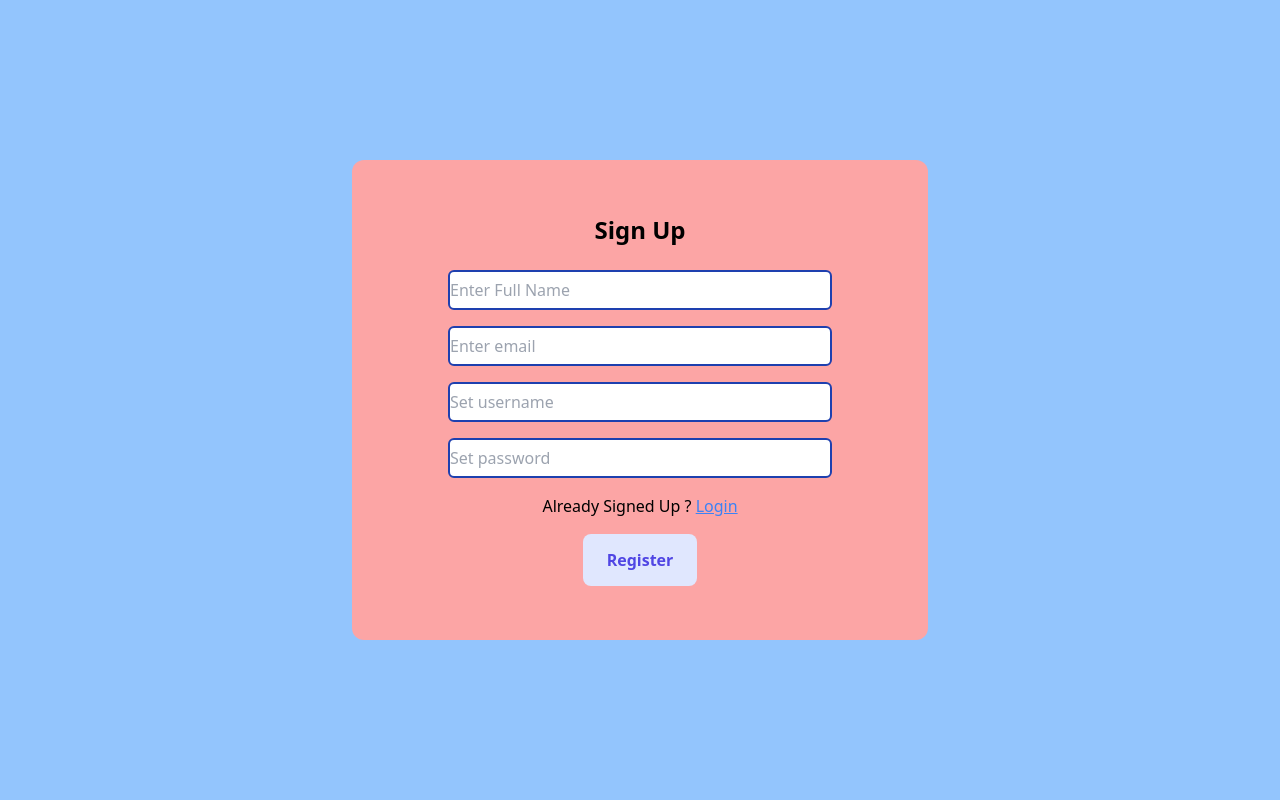
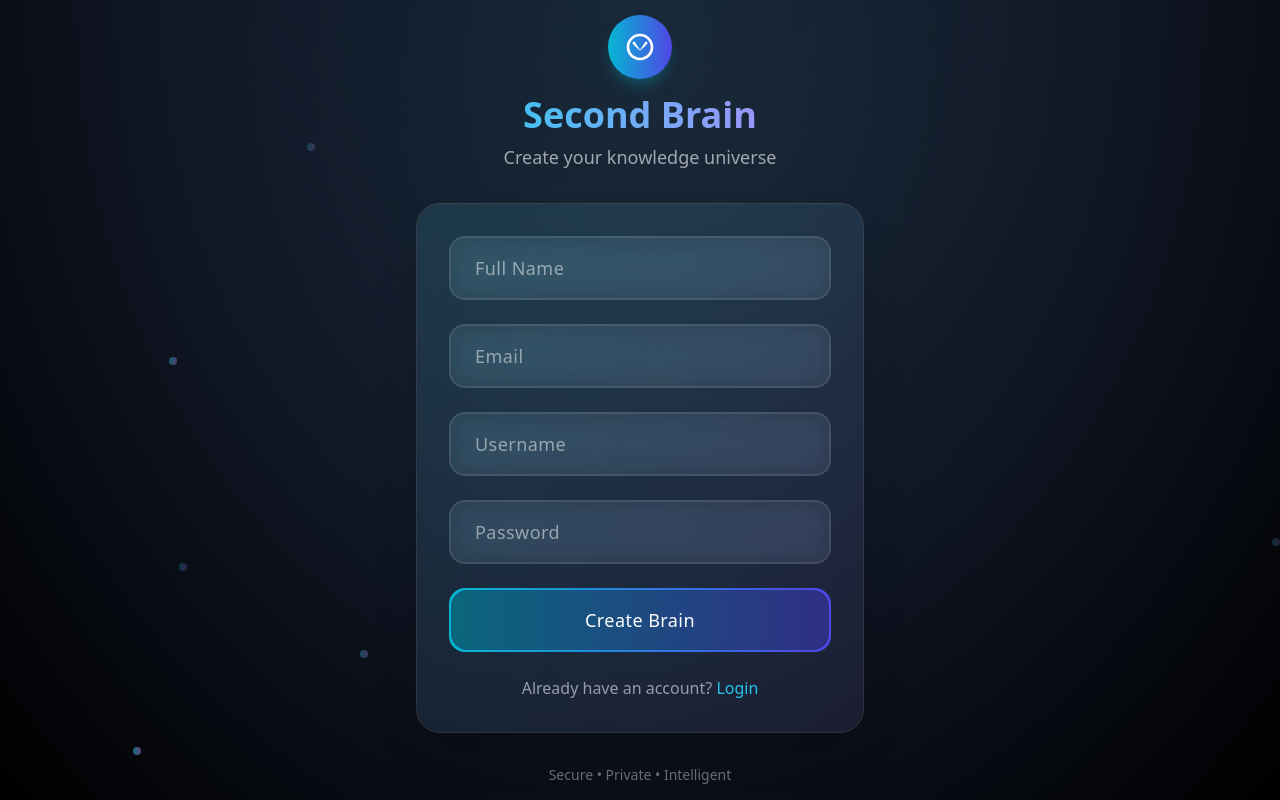
Before and after one commit to SinghaAnirban005/MemoryQuilt-FE, a React (Vite) app in the folder memory-fe/: page / in a window 1280 px wide. Built offline with nearby package versions, Linux system fonts and the light colour scheme.

Commit message:
Refactor Login and Signup components

```diff
--- a/memory-fe/src/components/ui/Button.tsx
+++ b/memory-fe/src/components/ui/Button.tsx
@@ -40,3 +40,26 @@ export const Button = forwardRef<HTMLButtonElement, ButtonInterface>((props, ref
         </div>
     </button>
 })
+
+export const ModernButton = ({
+  title,
+  onClick,
+  loading,
+}: {
+  title: string;
+  onClick: () => void;
+  loading?: boolean;
+}) => (
+  <button
+    onClick={onClick}
+    disabled={loading}
+    className="group relative w-full overflow-hidden rounded-2xl bg-gradient-to-r from-cyan-500 to-purple-600 p-[2px] transition-all duration-300 hover:scale-105 hover:shadow-2xl hover:shadow-cyan-500/25 disabled:opacity-50 disabled:cursor-not-allowed disabled:hover:scale-100"
+  >
+    <div className="relative flex items-center justify-center rounded-2xl bg-gray-900/50 px-8 py-4 backdrop-blur-sm transition-all duration-300 group-hover:bg-gray-900/30">
+      <span className="text-lg font-medium text-white tracking-wide">
+        {loading ? "Creating..." : title}
+      </span>
+      <div className="absolute inset-0 bg-gradient-to-r from-cyan-400/0 via-cyan-400/20 to-purple-400/0 translate-x-[-100%] group-hover:translate-x-[100%] transition-transform duration-700 ease-out" />
+    </div>
+  </button>
+);
--- a/memory-fe/src/components/ui/Input.tsx
+++ b/memory-fe/src/components/ui/Input.tsx
@@ -1,4 +1,4 @@
-import React, { forwardRef } from "react";
+import React, { forwardRef,  useState } from "react";
 
 interface InputInterface {
     placeholder?: string;
@@ -33,3 +33,60 @@ export const Input = forwardRef<HTMLInputElement, InputInterface>(
         );
     }
 );
+
+
+export const ModernInput = ({
+  type,
+  placeholder,
+  value,
+  onChange,
+  error,
+  name,
+}: {
+  type: string;
+  placeholder: string;
+  value: string;
+  onChange: (e: React.ChangeEvent<HTMLInputElement>) => void;
+  error?: string;
+  name: string;
+}) => {
+  const [focused, setFocused] = useState(false);
+
+  return (
+    <div className="relative group">
+      <div
+        className={`
+        relative overflow-hidden rounded-2xl backdrop-blur-md
+        ${focused
+            ? "bg-white/10 border-2 border-cyan-400/50 shadow-lg shadow-cyan-500/20"
+            : "bg-white/5 border-2 border-white/10 hover:border-white/20"
+          }
+        transition-all duration-300 ease-out
+      `}
+      >
+        <input
+          type={type}
+          name={name}
+          value={value}
+          onChange={onChange}
+          placeholder={placeholder}
+          onFocus={() => setFocused(true)}
+          onBlur={() => setFocused(false)}
+          className="w-full px-6 py-4 bg-transparent text-white placeholder-white/50 outline-none text-lg font-light tracking-wide"
+        />
+        <div
+          className={`
+          absolute inset-0 bg-gradient-to-r from-cyan-400/20 to-purple-400/20 opacity-0
+          ${focused ? "opacity-100" : "group-hover:opacity-50"}
+          transition-opacity duration-300 pointer-events-none
+        `}
+        />
+      </div>
+      {error && (
+        <div className="mt-2 text-red-400 text-sm font-light animate-pulse">
+          {error}
+        </div>
+      )}
+    </div>
+  );
+};
--- a/memory-fe/src/components/ui/Login.tsx
+++ b/memory-fe/src/components/ui/Login.tsx
@@ -1,11 +1,11 @@
 import { useForm, SubmitHandler } from "react-hook-form";
-import { Input } from "./Input";
-import { Button } from "./Button";
-import axios from "axios";
 import { useState } from "react";
 import { useNavigate } from "react-router-dom";
 import { useDispatch } from "react-redux";
+import axios from "axios";
 import { login } from "../../store/Slice";
+import { ModernButton } from "./Button";
+import { ModernInput } from "./Input";
 import { Loader } from "./Loader";
 
 type LoginInputs = {
@@ -13,67 +13,143 @@ type LoginInputs = {
   password: string;
 };
 
+const BrainOrbs = () => (
+  <div className="absolute inset-0 overflow-hidden pointer-events-none">
+    {[...Array(6)].map((_, i) => (
+      <div
+        key={i}
+        className={`absolute w-2 h-2 bg-gradient-to-r from-cyan-400 to-purple-400 rounded-full opacity-20`}
+        style={{
+          left: `${Math.random() * 100}%`,
+          top: `${Math.random() * 100}%`,
+          animation: `pulse ${3 + Math.random() * 2}s infinite ${i * 0.5}s`,
+        }}
+      />
+    ))}
+  </div>
+);
+
 export function Login() {
-    const { register, handleSubmit } = useForm<LoginInputs>();
-    const [loading, setLoading] = useState(false)
-    const [error, setError] = useState('')
-    const navigate = useNavigate()
-    const dispatch = useDispatch()
+  const dispatch = useDispatch();
+  const navigate = useNavigate();
+  const [loading, setLoading] = useState(false);
+  const [apiError, setApiError] = useState("");
 
-    const handleLogin: SubmitHandler<LoginInputs> = async(data) => {
-        setLoading(true)
+  const {
+    register,
+    handleSubmit,
+    formState: { errors },
+    setValue,
+    watch,
+  } = useForm<LoginInputs>();
+
+  const onSubmit: SubmitHandler<LoginInputs> = async (data) => {
+    setLoading(true);
+    setApiError("");
 
     try {
-            const loginReq = await axios.post('https://memory-quilt-backend.onrender.com/api/v1/signin', data, {
-                withCredentials: true
-            })
-            if(!loginReq){
-                setError('Error occured while trying to login')
+      const loginReq = await axios.post(
+        "https://memory-quilt-backend.onrender.com/api/v1/signin",
+        data,
+        {
+          withCredentials: true,
         }
-            const contentData = await axios.get('https://memory-quilt-backend.onrender.com/api/v1/content', {
-                withCredentials: true
-            })
+      );
 
-            dispatch(login(contentData.data.content))
+      if (!loginReq || loginReq.status !== 200) {
+        throw new Error("Invalid response");
+      }
 
-            setLoading(false)
-            navigate('/home')
+      const contentData = await axios.get(
+        "https://memory-quilt-backend.onrender.com/api/v1/content",
+        {
+          withCredentials: true,
+        }
+      );
+
+      dispatch(login(contentData.data.content));
+      setLoading(false);
+      navigate("/home");
     } catch (error) {
-            setError("Server error :: Failed to login")
+      setApiError("Failed to login. Please try again.");
+      setLoading(false);
     }
   };
 
-    if(loading){
-        return <Loader color={"#38bdf8"} size={150} loading={loading} />
+  if (loading) {
+    return <Loader color={"#38bdf8"} size={150} loading={loading} />;
   }
 
   return (
-        <div className="flex items-center justify-center w-[100%] h-[100vh] bg-blue-300">
-            {error ? <div>{error}</div> : null}
-            <form onSubmit={handleSubmit(handleLogin)} className="flex flex-col items-center justify-center gap-4 bg-red-300 w-[40%] h-[50%] rounded-xl">
-                <div className="text-2xl font-bold">
-                    Login
+    <div className="relative flex items-center justify-center w-full h-screen bg-gradient-to-br from-gray-900 via-gray-800 to-black overflow-hidden">
+      <div className="absolute inset-0 bg-[radial-gradient(ellipse_at_top,_var(--tw-gradient-stops))] from-cyan-900/20 via-gray-900 to-black" />
+      <BrainOrbs />
+
+      <div className="relative z-10 w-full max-w-md mx-4">
+        <div className="text-center mb-8">
+          <div className="inline-flex items-center justify-center w-16 h-16 mb-4 rounded-full bg-gradient-to-r from-cyan-500 to-purple-600 shadow-lg shadow-cyan-500/25">
+            <svg className="w-8 h-8 text-white" fill="currentColor" viewBox="0 0 24 24">
+              <path d="M12 2C6.48 2 2 6.48 2 12s4.48 10 10 10 10-4.48 10-10S17.52 2 12 2zm0 18c-4.41 0-8-3.59-8-8s3.59-8 8-8 8 3.59 8 8-3.59 8-8 8zm3.88-11.71L12 14.17 8.12 8.29c-.39-.39-1.02-.39-1.41 0-.39.39-.39 1.02 0 1.41l4.59 4.59c.39.39 1.02.39 1.41 0l4.59-4.59c.39-.39.39-1.02 0-1.41-.39-.38-1.02-.38-1.42.01z"/>
+            </svg>
           </div>
-                <div>
-                    <Input
+          <h1 className="text-4xl font-bold bg-gradient-to-r from-cyan-400 to-purple-400 bg-clip-text text-transparent mb-2">
+            Second Brain
+          </h1>
+          <p className="text-white/60 text-lg font-light">Connect to your knowledge universe</p>
+        </div>
+
+        <form onSubmit={handleSubmit(onSubmit)} className="relative backdrop-blur-xl bg-white/5 rounded-3xl border border-white/10 p-8 shadow-2xl shadow-black/20">
+          <div className="absolute inset-0 bg-gradient-to-br from-cyan-500/10 to-purple-500/10 rounded-3xl" />
+          <div className="relative space-y-6">
+            {apiError && (
+              <div className="p-4 rounded-2xl bg-red-500/10 border border-red-500/20 backdrop-blur-sm">
+                <p className="text-red-400 text-center font-light">{apiError}</p>
+              </div>
+            )}
+
+            <ModernInput
               type="text"
-                        placeholder="Enter username"
-                        size="md"
-                        {...register("username", { required: "Username is required" })}
+              placeholder="Username"
+              name="username"
+              value={watch("username") || ""}
+              onChange={(e) => setValue("username", e.target.value)}
+              error={errors.username?.message}
+            />
+
+            <ModernInput
+              type="password"
+              placeholder="Password"
+              name="password"
+              value={watch("password") || ""}
+              onChange={(e) => setValue("password", e.target.value)}
+              error={errors.password?.message}
+            />
+
+            <ModernButton
+              title="Access Brain"
+              onClick={handleSubmit(onSubmit)}
+              loading={loading}
             />
           </div>
 
-                <div>
-                    <Input
-                        type="password"
-                        placeholder="Enter password"
-                        size="md"
-                        {...register("password", { required: "Password is required" })}
-                    />
+          <div className="mt-6 text-center">
+            <p className="text-white/60 font-light">
+              New to the neural network?{" "}
+              <button
+                type="button"
+                onClick={() => navigate("/")}
+                className="text-cyan-400 hover:text-cyan-300 font-medium transition-colors duration-200 hover:underline"
+              >
+                Create Brain
+              </button>
+            </p>
           </div>
-                <div>Don't have an account ? <span className="cursor-pointer text-blue-500 underline" onClick={() => navigate('/signup')}>Sign Up</span></div>
-                <Button title="Login" size="md" variant="secondary" type="submit" />
         </form>
+
+        <div className="mt-8 text-center">
+          <p className="text-white/40 text-sm font-light">Secure • Private • Intelligent</p>
         </div>
-    )
+      </div>
+    </div>
+  );
 }
--- a/memory-fe/src/components/ui/Signup.tsx
+++ b/memory-fe/src/components/ui/Signup.tsx
@@ -1,88 +1,161 @@
 import { useForm, SubmitHandler } from "react-hook-form";
-import { Input } from "./Input";
-import { Button } from "./Button";
 import { useState } from "react";
 import axios from "axios";
 import { useNavigate } from "react-router-dom";
 import { Loader } from "./Loader";
+import { ModernInput } from "./Input";
+import { ModernButton } from "./Button";
 
 type SignUpInputs = {
-    fullName: string,
+  fullName: string;
   username: string;
   password: string;
-    email: string
+  email: string;
 };
 
+const BrainOrbs = () => (
+  <div className="absolute inset-0 overflow-hidden pointer-events-none">
+    {[...Array(6)].map((_, i) => (
+      <div
+        key={i}
+        className={`absolute w-2 h-2 bg-gradient-to-r from-cyan-400 to-purple-400 rounded-full opacity-20`}
+        style={{
+          left: `${Math.random() * 100}%`,
+          top: `${Math.random() * 100}%`,
+          animation: `pulse ${3 + Math.random() * 2}s infinite ${i * 0.5}s`,
+        }}
+      />
+    ))}
+  </div>
+);
+
 export function Signup() {
-    const { register, handleSubmit } = useForm<SignUpInputs>();
-    const [error, setError] = useState('')
-    const [loading, setLoading] = useState(false)
-    const navigate = useNavigate()
+  const navigate = useNavigate();
+  const [loading, setLoading] = useState(false);
+  const [apiError, setApiError] = useState("");
 
-    const handleLogin: SubmitHandler<SignUpInputs> = async(data) => {
+  const {
+    register,
+    handleSubmit,
+    formState: { errors },
+    setValue,
+    watch,
+  } = useForm<SignUpInputs>();
+
+  const onSubmit: SubmitHandler<SignUpInputs> = async (data) => {
+    setLoading(true);
+    setApiError("");
 
     try {
-            setLoading(true)
-            const register = await axios.post("https://memory-quilt-backend.onrender.com/api/v1/signup", data)
-            if(!register){
-                setError('Failed to register')
+      const registerReq = await axios.post(
+        "https://memory-quilt-backend.onrender.com/api/v1/signup",
+        data
+      );
+
+      if (!registerReq) {
+        throw new Error("Invalid response");
       }
-            setLoading(false)
-            navigate('/login')
+
+      setLoading(false);
+      navigate("/login");
     } catch (error) {
-            setError('Server error')
+      setApiError("Failed to register. Please try again.");
+      setLoading(false);
     }
   };
 
-    if(loading){
-        return (
-            <Loader color="#38bdf8" size={150} loading={loading} />
-        )
+  if (loading) {
+    return <Loader color={"#38bdf8"} size={150} loading={loading} />;
   }
 
   return (
-        <div className="flex bg-blue-300 justify-center items-center h-[100vh] w-[100%]">
-            <form onSubmit={handleSubmit(handleLogin)} className="flex flex-col items-center justify-center gap-4 bg-red-300 w-[45%] h-[60%] rounded-xl">
-                {error ? <div>{error}</div> : null}
-            <div className="text-2xl font-bold mb-2">
-                Sign Up
+    <div className="relative flex items-center justify-center w-full h-screen bg-gradient-to-br from-gray-900 via-gray-800 to-black overflow-hidden">
+      <div className="absolute inset-0 bg-[radial-gradient(ellipse_at_top,_var(--tw-gradient-stops))] from-cyan-900/20 via-gray-900 to-black" />
+      <BrainOrbs />
+
+      <div className="relative z-10 w-full max-w-md mx-4">
+        <div className="text-center mb-8">
+          <div className="inline-flex items-center justify-center w-16 h-16 mb-4 rounded-full bg-gradient-to-r from-cyan-500 to-purple-600 shadow-lg shadow-cyan-500/25">
+            <svg className="w-8 h-8 text-white" fill="currentColor" viewBox="0 0 24 24">
+              <path d="M12 2C6.48 2 2 6.48 2 12s4.48 10 10 10 10-4.48 10-10S17.52 2 12 2zm0 18c-4.41 0-8-3.59-8-8s3.59-8 8-8 8 3.59 8 8-3.59 8-8 8zm3.88-11.71L12 14.17 8.12 8.29c-.39-.39-1.02-.39-1.41 0-.39.39-.39 1.02 0 1.41l4.59 4.59c.39.39 1.02.39 1.41 0l4.59-4.59c.39-.39.39-1.02 0-1.41-.39-.38-1.02-.38-1.42.01z"/>
+            </svg>
           </div>
-            <div>
-                <Input
+          <h1 className="text-4xl font-bold bg-gradient-to-r from-cyan-400 to-purple-400 bg-clip-text text-transparent mb-2">
+            Second Brain
+          </h1>
+          <p className="text-white/60 text-lg font-light">Create your knowledge universe</p>
+        </div>
+
+        <form onSubmit={handleSubmit(onSubmit)} className="relative backdrop-blur-xl bg-white/5 rounded-3xl border border-white/10 p-8 shadow-2xl shadow-black/20">
+          <div className="absolute inset-0 bg-gradient-to-br from-cyan-500/10 to-purple-500/10 rounded-3xl" />
+          <div className="relative space-y-6">
+            {apiError && (
+              <div className="p-4 rounded-2xl bg-red-500/10 border border-red-500/20 backdrop-blur-sm">
+                <p className="text-red-400 text-center font-light">{apiError}</p>
+              </div>
+            )}
+
+            <ModernInput
               type="text"
-                    placeholder="Enter Full Name"
-                    size="md"
-                    {...register("fullName", { required: "FullName is required" })}
+              placeholder="Full Name"
+              name="fullName"
+              value={watch("fullName") || ""}
+              onChange={(e) => setValue("fullName", e.target.value)}
+              error={errors.fullName?.message}
             />
-            </div>
-            <div>
-                <Input
+
+            <ModernInput
               type="email"
-                    placeholder="Enter email"
-                    size="md"
-                    {...register("email", { required: "email is required" })}
+              placeholder="Email"
+              name="email"
+              value={watch("email") || ""}
+              onChange={(e) => setValue("email", e.target.value)}
+              error={errors.email?.message}
             />
-            </div>
-            <div>
-                <Input
+
+            <ModernInput
               type="text"
-                    placeholder="Set username"
-                    size="md"
-                    {...register("username", { required: "Username is required" })}
+              placeholder="Username"
+              name="username"
+              value={watch("username") || ""}
+              onChange={(e) => setValue("username", e.target.value)}
+              error={errors.username?.message}
+            />
+
+            <ModernInput
+              type="password"
+              placeholder="Password"
+              name="password"
+              value={watch("password") || ""}
+              onChange={(e) => setValue("password", e.target.value)}
+              error={errors.password?.message}
+            />
+
+            <ModernButton
+              title="Create Brain"
+              onClick={handleSubmit(onSubmit)}
+              loading={loading}
             />
           </div>
 
-            <div>
-                <Input
-                    type="password"
-                    placeholder="Set password"
-                    size="md"
-                    {...register("password", { required: "Password is required" })}
-                />
+          <div className="mt-6 text-center">
+            <p className="text-white/60 font-light">
+              Already have an account?{" "}
+              <button
+                type="button"
+                onClick={() => navigate("/login")}
+                className="text-cyan-400 hover:text-cyan-300 font-medium transition-colors duration-200 hover:underline cursor-pointer"
+              >
+                Login
+              </button>
+            </p>
           </div>
-            <div>Already Signed Up ? <span className="cursor-pointer text-blue-500 underline" onClick={() => navigate('/login')}>Login</span></div>
-            <Button title="Register" size="md" variant="secondary" type="submit" />
         </form>
+
+        <div className="mt-8 text-center">
+          <p className="text-white/40 text-sm font-light">Secure • Private • Intelligent</p>
+        </div>
+      </div>
     </div>
   );
 }
```
Lines whose indentation alone changed are shown as unchanged.
